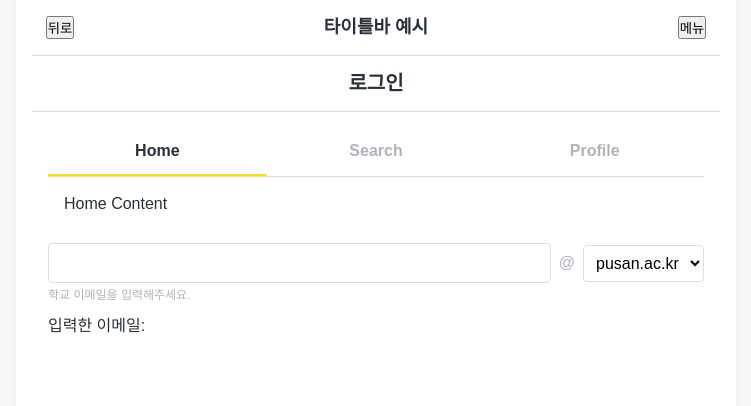
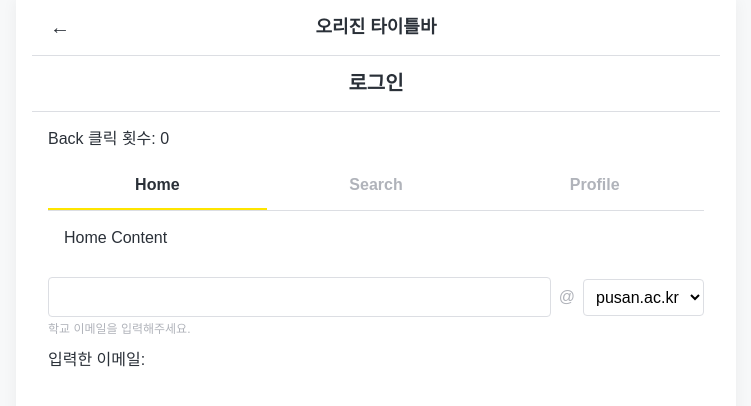
Before and after one commit to kakao-tech-campus-3rd-step3/Team13_FE, a React (Vite) app: page / in a window 1280 px wide. Shown: the top 406 px of the page, without its empty margins (264-1015 px from the left). Built offline with nearby package versions, Linux system fonts and the light colour scheme; a web font is replaced by a local one.

Commit message:
feat(origintitlebar): 오리진 타이틀바를 타이틀바와 함께 구현

```diff
--- a/src/App.tsx
+++ b/src/App.tsx
@@ -3,12 +3,13 @@ import { useState } from 'react';
 import InputTextWithEmail from '@/components/inputTextWithEmail';
 import LoginTitleBar from '@/components/loginTitleBar';
 import NavigationTab from '@/components/navigationTab';
-import TitleBar from '@/components/titleBar';
+import OriginTitleBar from '@/components/originTitleBar';
 
 import * as S from './App.styled.ts';
 
 function App() {
   const [email, setEmail] = useState('');
+  const [backCount, setBackCount] = useState(0);
   const tabs = [
     { label: 'Home', content: <div>Home Content</div> },
     { label: 'Search', content: <div>Search Content</div> },
@@ -17,13 +18,13 @@ function App() {
 
   return (
     <>
-      <TitleBar
-        leftSlot={<button aria-label="back">뒤로</button>}
-        title="타이틀바 예시"
-        rightSlot={<button aria-label="menu">메뉴</button>}
+      <OriginTitleBar
+        title="오리진 타이틀바"
+        onBack={() => setBackCount((c) => c + 1)}
       />
       <LoginTitleBar />
       <S.Container>
+        <p>Back 클릭 횟수: {backCount}</p>
         <NavigationTab tabs={tabs} />
         <InputTextWithEmail
           helperText="학교 이메일을 입력해주세요."
--- /dev/null
+++ b/src/components/originTitleBar/index.ts
@@ -0,0 +1 @@
+export { default } from './originTitleBar';
--- /dev/null
+++ b/src/components/originTitleBar/originTitleBar.styled.ts
@@ -0,0 +1,24 @@
+import styled from '@emotion/styled';
+
+import TitleBar from '@/components/titleBar';
+import { colors } from '@/theme/color';
+import { spacing } from '@/theme/spacing';
+import { typography } from '@/theme/typography';
+
+export const Wrapper = styled(TitleBar)`
+  background-color: ${colors.background.default};
+`;
+
+export const BackButton = styled.button`
+  width: ${spacing.spacing14};
+  height: ${spacing.spacing14};
+  display: flex;
+  align-items: center;
+  justify-content: center;
+  background: none;
+  border: none;
+  padding: 0;
+  color: ${colors.text.default};
+  ${typography.title1Bold};
+  cursor: pointer;
+`;
--- /dev/null
+++ b/src/components/originTitleBar/originTitleBar.tsx
@@ -0,0 +1,25 @@
+import React from 'react';
+
+import * as S from './originTitleBar.styled';
+
+interface OriginTitleBarProps {
+  title: string;
+  onBack: () => void;
+  className?: string;
+}
+
+const OriginTitleBar = ({ title, onBack, className }: OriginTitleBarProps) => {
+  return (
+    <S.Wrapper
+      className={className}
+      leftSlot={
+        <S.BackButton onClick={onBack} aria-label="뒤로 가기">
+          ←
+        </S.BackButton>
+      }
+      title={title}
+    />
+  );
+};
+
+export default OriginTitleBar;
```
Also changed, not shown: 1 other file (tests, documents, lock files or other folders).
